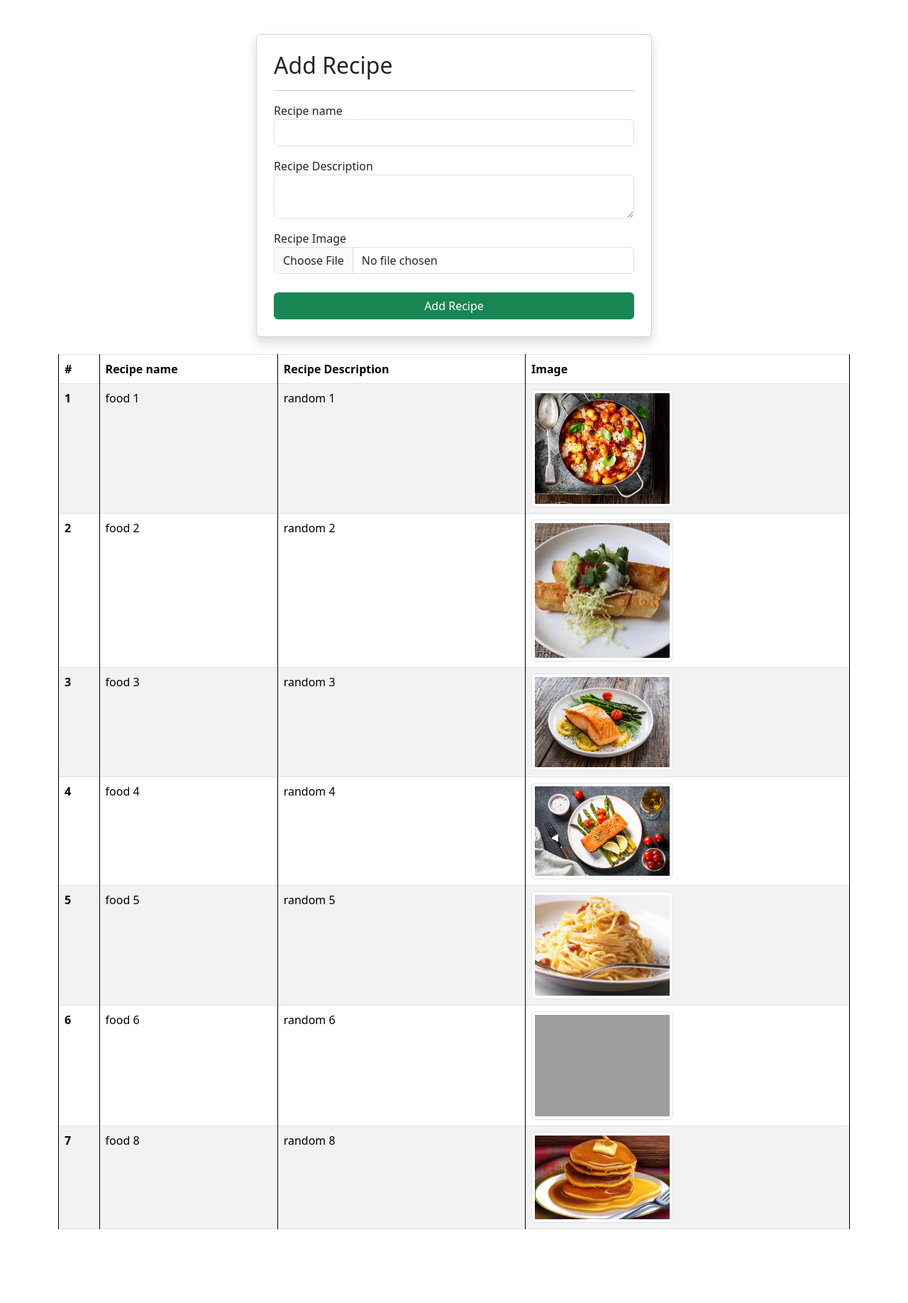
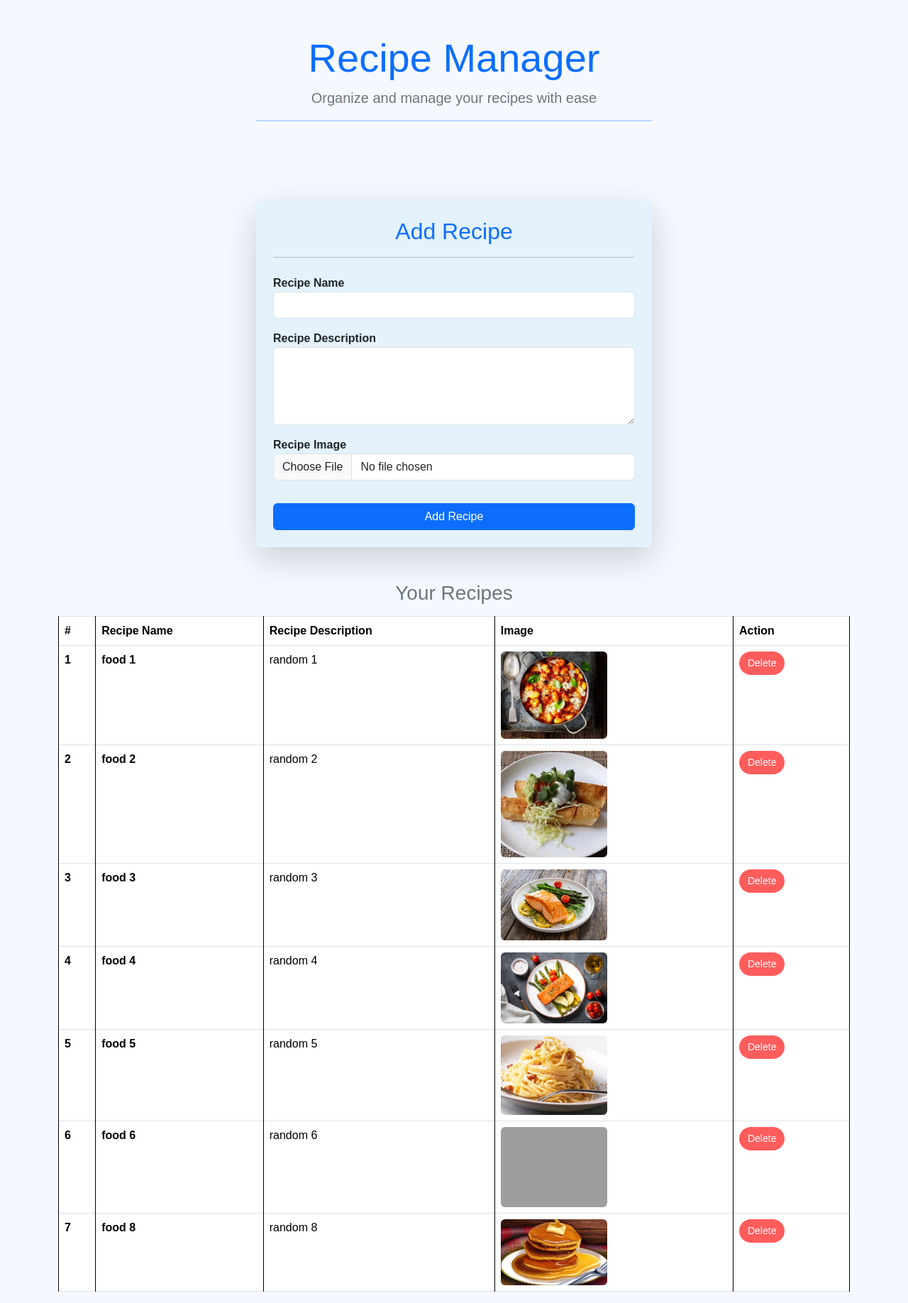
Before and after one commit to aadishah-projects/Django, a Django app: page /recipes/ in a window 1280 px wide. Shown: the whole page at 71% size. Before the commit the page ends 1732 px from the top, so only its background shows below. Run offline with Django 5.2, Linux system fonts and the light colour scheme; data comes from the database, SQL or seed files in the repository; both versions use the stored data as it was after the commit; grey boxes are pictures that could not be loaded.

Commit message:
added button feature and made website more attractive by css

```diff
--- a/core/urls.py
+++ b/core/urls.py
@@ -33,6 +33,7 @@
     path('success-page', success_page , name="success_page"),
     path('student/', student_list , name="student"),
     path('recipes/', recipes , name="recipes"),
+    path('delete_recipe/<id>/', delete_recipe, name = 'delete_recipe')  #Dynamic Url
 ]
 
 if settings.DEBUG:
--- a/home/templates/base.html
+++ b/home/templates/base.html
@@ -1,3 +1,4 @@
+{% load static %}
 <!DOCTYPE html>
 <html lang="en">
 <head>
@@ -17,6 +18,10 @@
             text-align: left; /* Align text to the left */
         }
     </style>
+    <link rel="stylesheet" href="{% static 'css/custom.css' %}">
+    {% comment %} <link href="https://cdnjs.cloudflare.com/ajax/libs/font-awesome/5.15.4/css/all.min.css" rel="stylesheet"> {% endcomment %}
+
+
 </head>
 
 {% block start %}
--- a/vege/templates/recipes.html
+++ b/vege/templates/recipes.html
@@ -41,6 +41,7 @@
               <th scope="col">Recipe name</th>
               <th scope="col">Recipe Description</th>
               <th scope="col">Image </th>
+              <th scope="col">Action </th>
             </tr>
           </thead>
           <tbody>
@@ -50,7 +51,9 @@
               <td>{{recipe.recipe_name}}</td>
               <td>{{recipe.recipe_description}}</td>
               <td>
-                <img src = "/media/recipe/{{recipe.recipe_image}}" class="img-thumbnail"  style=" max-width: 200px; max-height: 200px; width: 100%; height: 100%; object-fit: cover; position: relative;" ></td>
+                <img src = "/media/{{recipe.recipe_image}}" class="img-thumbnail"  style=" max-width: 200px; max-height: 200px; width: 100%; height: 100%; object-fit: cover; position: relative;" ></td>
+
+              <td> <a href  = "/delete_recipe/{{recipe.id}}/" class = "btn btn-danger" style = "align-self: auto; position: relative; " >delete </a></td>
             </tr>
             {% endfor %}
           </tbody>
--- /dev/null
+++ b/vege/templates/recipes2.html
@@ -0,0 +1,77 @@
+{% extends "base.html" %}
+
+{% block start %}
+<body style="background-color: #f5f9ff; font-family: 'Arial', sans-serif;">
+    <!-- Project Title -->
+    <div class="container text-center py-5">
+        <h1 class="display-4 text-primary">Recipe Manager</h1>
+        <p class="lead text-secondary">Organize and manage your recipes with ease</p>
+        <hr class="w-50 mx-auto" style="border-top: 2px solid #007bff;">
+    </div>
+
+    <div class="container mt-5">
+        <!-- Add Recipe Form -->
+        <div class="card col-md-6 mx-auto shadow-lg p-4 border-0" style="background-color: #e3f2fd;">
+            <form method="POST" enctype="multipart/form-data">
+                {% csrf_token %}
+                <h2 class="text-center text-primary">Add Recipe</h2>
+                <hr class="mb-4">
+                <div class="form-group mb-3">
+                    <label for="recipeName" class="fw-bold text-dark">Recipe Name</label>
+                    <input id="recipeName" name="recipe_name" type="text" class="form-control" required>
+                </div>
+
+                <div class="form-group mb-3">
+                    <label for="recipeDescription" class="fw-bold text-dark">Recipe Description</label>
+                    <textarea id="recipeDescription" name="recipe_description" class="form-control" rows="4" required></textarea>
+                </div>
+
+                <div class="form-group mb-3">
+                    <label for="recipeImage" class="fw-bold text-dark">Recipe Image</label>
+                    <input id="recipeImage" type="file" name="recipe_image" class="form-control">
+                </div>
+
+                <button type="submit" class="btn btn-primary w-100 mt-3">Add Recipe</button>
+            </form>
+        </div>
+
+        <!-- Recipes Table -->
+        <div class="mt-5">
+            <h3 class="text-center text-secondary">Your Recipes</h3>
+            <table class="table table-bordered table-hover text-center mt-3 styled-table" style="background-color: #ffffff;">
+                <thead class="bg-primary text-white">
+                    <tr>
+                        <th>#</th>
+                        <th>Recipe Name</th>
+                        <th>Recipe Description</th>
+                        <th>Image</th>
+                        <th>Action</th>
+                    </tr>
+                </thead>
+                <tbody>
+                    {% for recipe in recipes %}
+                    <tr>
+                        <th scope="row">{{ forloop.counter }}</th>
+                        <td class="fw-bold">{{ recipe.recipe_name }}</td>
+                        <td>{{ recipe.recipe_description }}</td>
+                        <td>
+                            <img src="/media/{{ recipe.recipe_image }}"
+                                alt="{{ recipe.recipe_name }}"
+                                class="rounded"
+                                style="max-width: 150px; max-height: 150px; object-fit: cover;">
+                        </td>
+                        <td>
+                            <a href="/delete_recipe/{{ recipe.id }}/"
+                               class="btn btn-danger btn-sm rounded-pill"
+                               style="padding: 6px 12px; background-color: #ff5c5c; border: none;">
+                               <i class="fas fa-trash-alt"></i> Delete
+                            </a>
+                        </td>
+                    </tr>
+                    {% endfor %}
+                </tbody>
+            </table>
+        </div>
+    </div>
+</body>
+{% endblock %}
--- a/vege/views.py
+++ b/vege/views.py
@@ -1,6 +1,6 @@
 from django.shortcuts import render,redirect
 from .models import *
-
+from django.http import HttpResponse
 # Create your views here.
 
 def recipes(request):
@@ -25,4 +25,11 @@
 
     context = {"page":"recipes",
                'recipes': queryset }
-    return render(request, 'recipes.html',context)
+    return render(request, 'recipes2.html',context)
+
+
+def delete_recipe(request, id):
+    queryset = Recipe.objects.get(id = id)
+    queryset.delete()
+    print("!DATA DELETED")
+    return redirect('/recipes/')
```
Also changed, not shown: home/templates/custom.css (added, +80 -0 lines), db.sqlite3, public/static/recipe/bigstock-Hamburger-And-French-Fries-263887.jpg (added), public/static/recipe/bigstock-Hamburger-And-French-Fries-263887_bHVKoYx.jpg (added), public/static/recipe/image_7.webp (added), public/static/recipe/image_8.jpeg (added).
